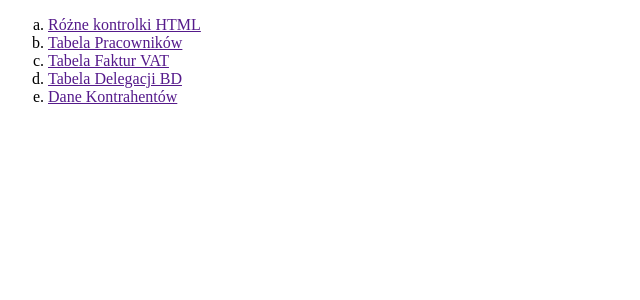
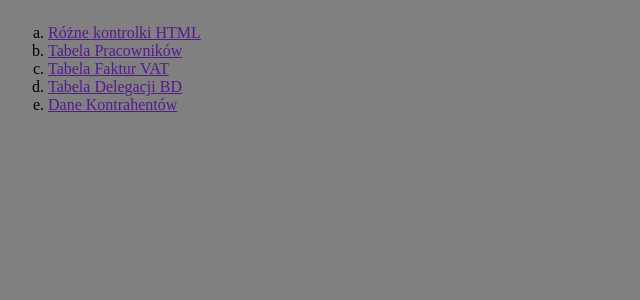
Before and after one commit to MarcinSemkowski/Interwiew_Task, a PHP site: page / in a window 1280 px wide. Shown: the top 300 px of the page, without its empty margins (0-640 px from the left). Run offline with PHP 8.4, Linux system fonts and the light colour scheme.

Commit message:
#2 style

```diff
--- a/index.php
+++ b/index.php
@@ -8,7 +8,7 @@
     <meta name="description" content="JS Memory Game inspired by Gewnt">
 
     <meta http-equiv="X-Ua-Compatibile" content="IE=edge.chrome=1">
-
+    <link href="style.css" type="text/css" rel="stylesheet" />
     </head>
 
 <body>
@@ -23,7 +23,9 @@
  </ol>
 
     </div>
-    <div id="Prawy"></div>
+    <div id="Prawy">
+
+    </div>
 
     <div style="clear:both"></div>
 
--- /dev/null
+++ b/style.css
@@ -0,0 +1,13 @@
+body{
+background-color: grey;
+}
+
+#Lewy{
+ float: left;
+
+}
+
+#Prawy{
+    float: left;
+    margin-left: 900px;
+}
```
